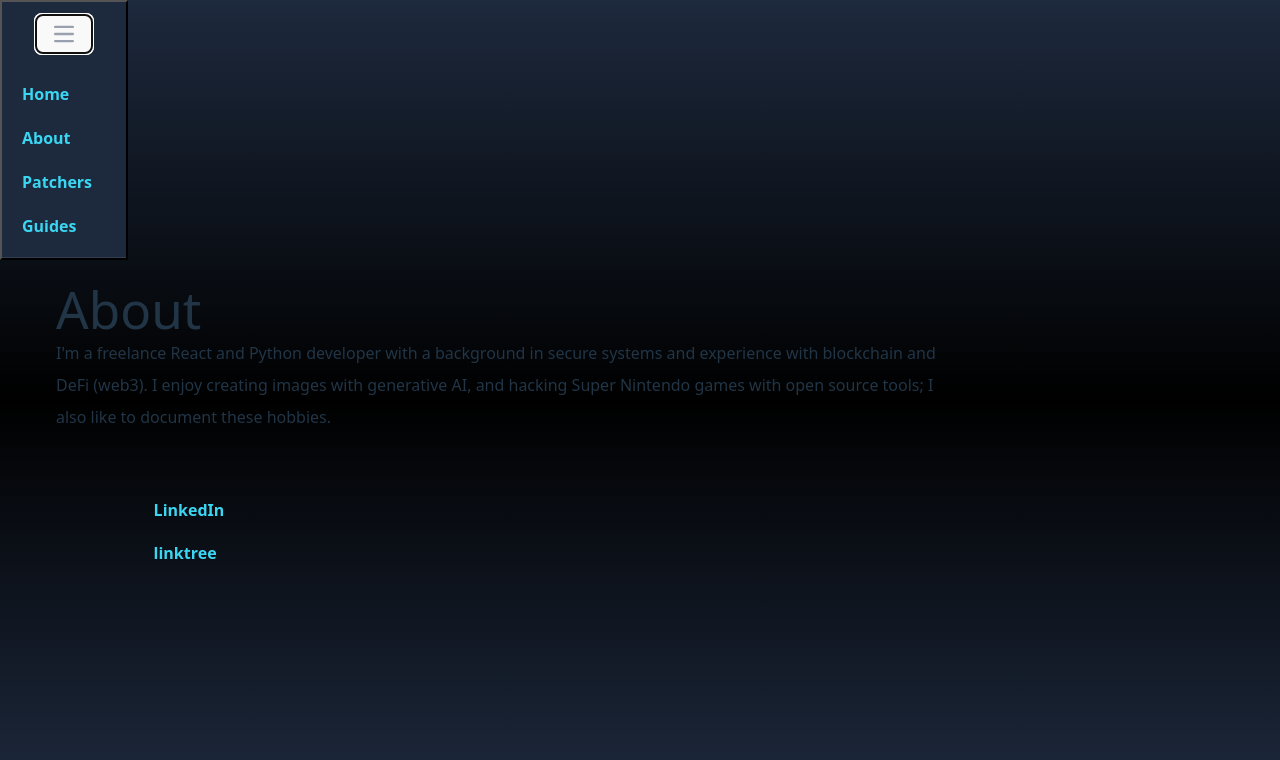
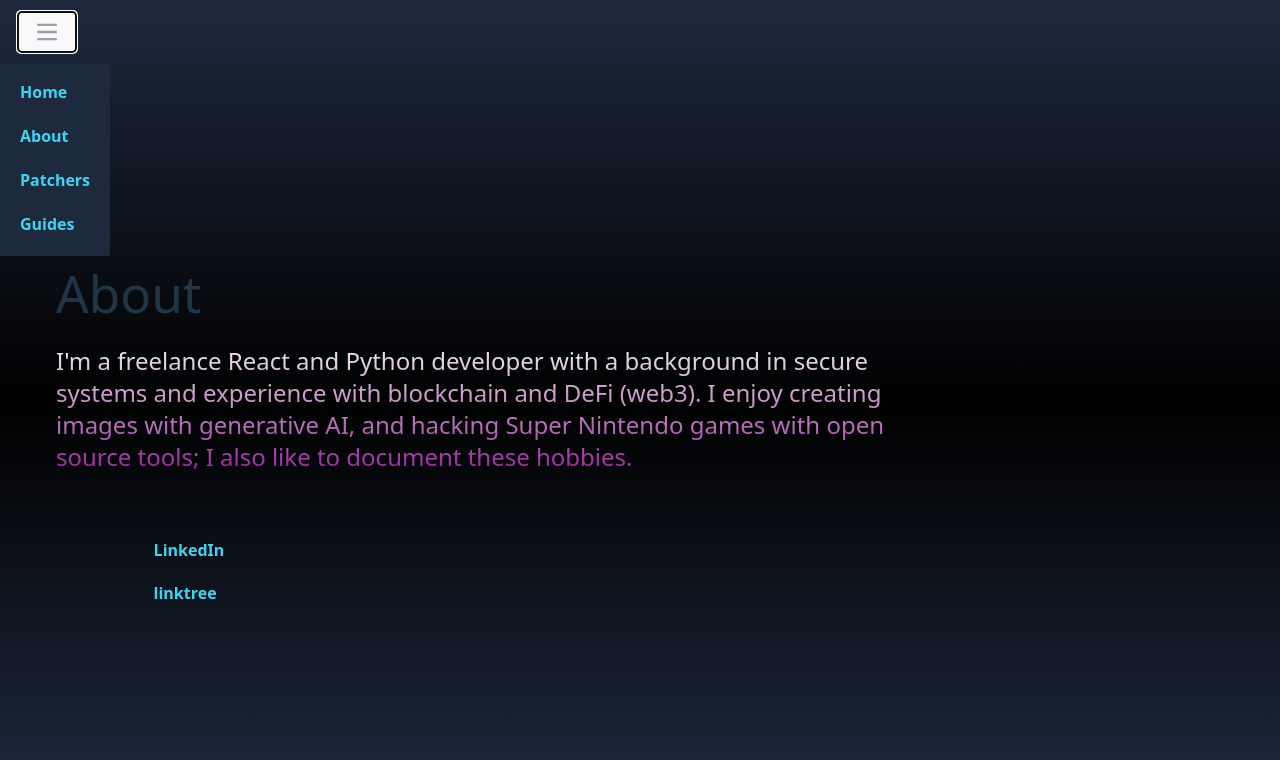
Before and after one commit to jacksmedia/j4cks-flux, a React (Vite) app in the folder webapp/client/: page /about in a window 1280 px wide. Both pictures are taken after a click on the button "Toggle menu". Shown: the top 760 px of the page. Built offline with nearby package versions, Linux system fonts and the light colour scheme.

Commit message:
✨improved nav and text styling

```diff
--- a/package.json
+++ b/package.json
@@ -1,6 +1,6 @@
 {
   "name": "flux-demo",
-  "version": "0.4.0",
+  "version": "0.5.0",
 
   "description": "HuggingFace Gen AI demo",
   "keywords": [
@@ -19,7 +19,7 @@
     "test": "echo \"No tests specified\" && exit 0",
     "install:all": "npm install && cd webapp/server && npm install && cd ../client && npm install",
     "build:client": "cd webapp/client && npm run build",
-    "dev": "\"cd webapp/server && npm run dev\" \"cd webapp/client && npm run dev\""
+    "dev": "concurrently --kill-others \"cd webapp/server && node index.js\" \"cd webapp/client && npm run dev\" "
   },
   "dependencies": {
     "cors": "^2.8.5",
--- a/webapp/client/src/index.css
+++ b/webapp/client/src/index.css
@@ -93,6 +93,16 @@ li {
   button {
     background-color: #f9f9f9;
   }
+}
+
+
+.gradient-text {
+  background: -webkit-linear-gradient(#eee, #f3f9);
+  -webkit-background-clip: text;
+  -webkit-text-fill-color: transparent;
+}
+.s24 {
+  font-size: 24px;
 }
 
 
--- a/webapp/client/src/navbar.tsx
+++ b/webapp/client/src/navbar.tsx
@@ -4,9 +4,9 @@ import { useState } from 'react';
 export default function Navbar() {
   const [isMenuOpen, setIsMenuOpen] = useState(false);
   return (
-    <nav className="bg-slate-800 text-white after:pointer-events-none after:absolute after:inset-x-0 after:bottom-0 after:h-px after:bg-white/10"
-    style={{position:'fixed', top:0, borderWidth:'2px', borderStyle:'outset', borderColor:'#000'}} >
-      <div className="max-w-7xl mx-auto px-4 sm:px-6 lg:px-8">
+    <nav className="text-white after:pointer-events-none after:absolute after:inset-x-0 after:bottom-0 after:h-px"
+    style={{position:'fixed', top:0}} >
+      <div className="mx-auto px-4">
         <div className="relative flex h-16 items-center justify-between">
 
           {/* Logo/Brand & Mobile menu button */}
@@ -19,6 +19,7 @@ export default function Navbar() {
               type="button"
               onClick={() => setIsMenuOpen(!isMenuOpen)}
               className="relative inline-flex items-center justify-center rounded-md p-2 text-gray-400 hover:bg-white/5 hover:text-white focus:outline-2 focus:-outline-offset-1 focus:outline-blue-600"
+              style={{borderRadius: '5px', borderWidth:'2px', borderStyle:'outset', borderColor:'#000'}}
               aria-label="Toggle menu"
             >
               <svg className="w-5 h-5" aria-hidden="true" xmlns="http://www.w3.org/2000/svg" fill="none" viewBox="0 0 17 14">
@@ -37,7 +38,7 @@ export default function Navbar() {
 
       {/* Menu options */}
       {isMenuOpen && (
-        <div className="">
+        <div className="bg-slate-800">
           <div className="px-2 pt-2 pb-3 space-y-1">
             <Link
               to="/"
--- a/webapp/client/src/pageLayout.jsx
+++ b/webapp/client/src/pageLayout.jsx
@@ -1,8 +1,8 @@
 export default function PageLayout({title, body}) {
   return (
     <div className="p-10" style={{width:"75vw"}}>
-        <h1>{title}</h1>
-        <p>{body}</p>
+        <h1 className="py-6">{title}</h1>
+        <p className="gradient-text s24">{body}</p>
     </div>
   )
 }
--- a/webapp/client/src/pages/home.tsx
+++ b/webapp/client/src/pages/home.tsx
@@ -142,7 +142,7 @@ export default function Home() {
     <div className="justify-center-safe pl-13" style={{width:'90vw', textAlign:'center'}}>
 
       <div className="justify-center-safe">
-      <h1>Simple Text-to-Image Generator</h1>
+      <h1 className="gradient-text py-6">Simple Text-to-Image Generator</h1>
       </div>
 
       {/* UX:  Custom prompt input */}
@@ -156,7 +156,7 @@ export default function Home() {
           onChange={(e) => setCustomPrompt(e.target.value)}
           placeholder="iconic tall grey castle near the blue lake"
           style={{
-            width: '100%',
+            width: '80%',
             padding: '0.75rem',
             fontSize: '1rem',
             border: '2px solid #ddd',
```
Also changed, not shown: 1 other file (tests, documents, lock files or other folders).
